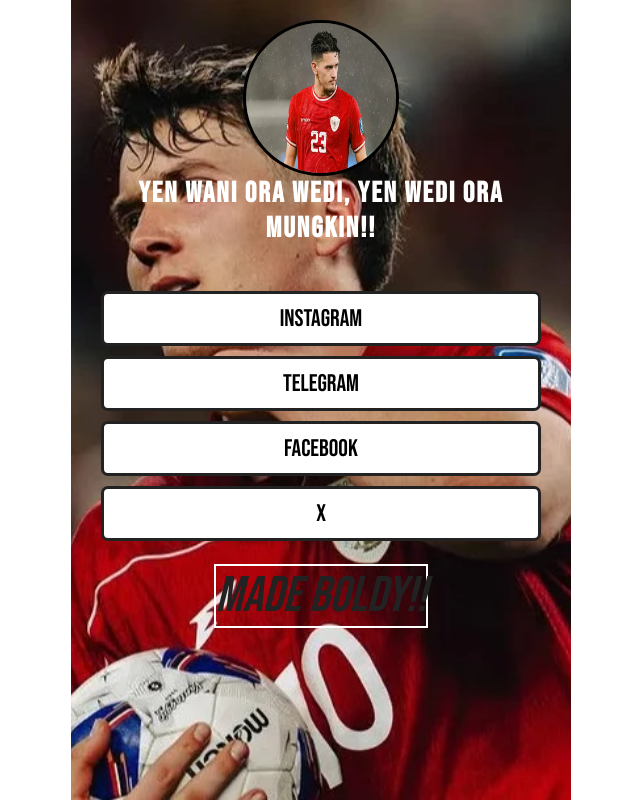
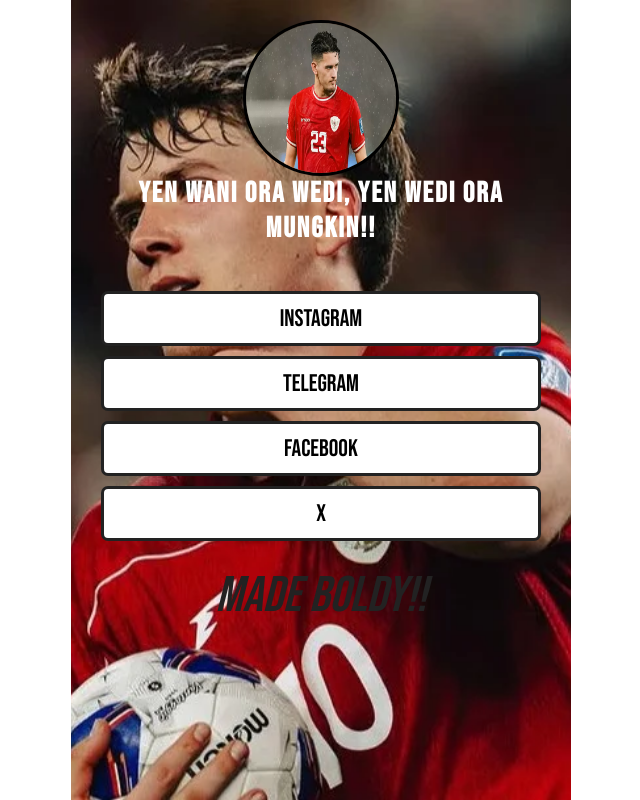
Before and after one commit to van1212/masepon, a plain HTML site: page index.html in a window 1280 px wide. Shown: the whole page, without its empty margins (319-959 px from the left). Drawn offline with nearby package versions, Linux system fonts and the light colour scheme.

Commit message:
Update style.css
Signed-off-by: van1212 <92535659+van1212@users.noreply.github.com>

```diff
--- a/style.css
+++ b/style.css
@@ -70,5 +70,6 @@
 .footer > i {
     color: #222;
     font-size: 50px;
-    border: 2px solid white;
+    font-weight: 100;
+    text-border: 2px solid white;
 }
```
